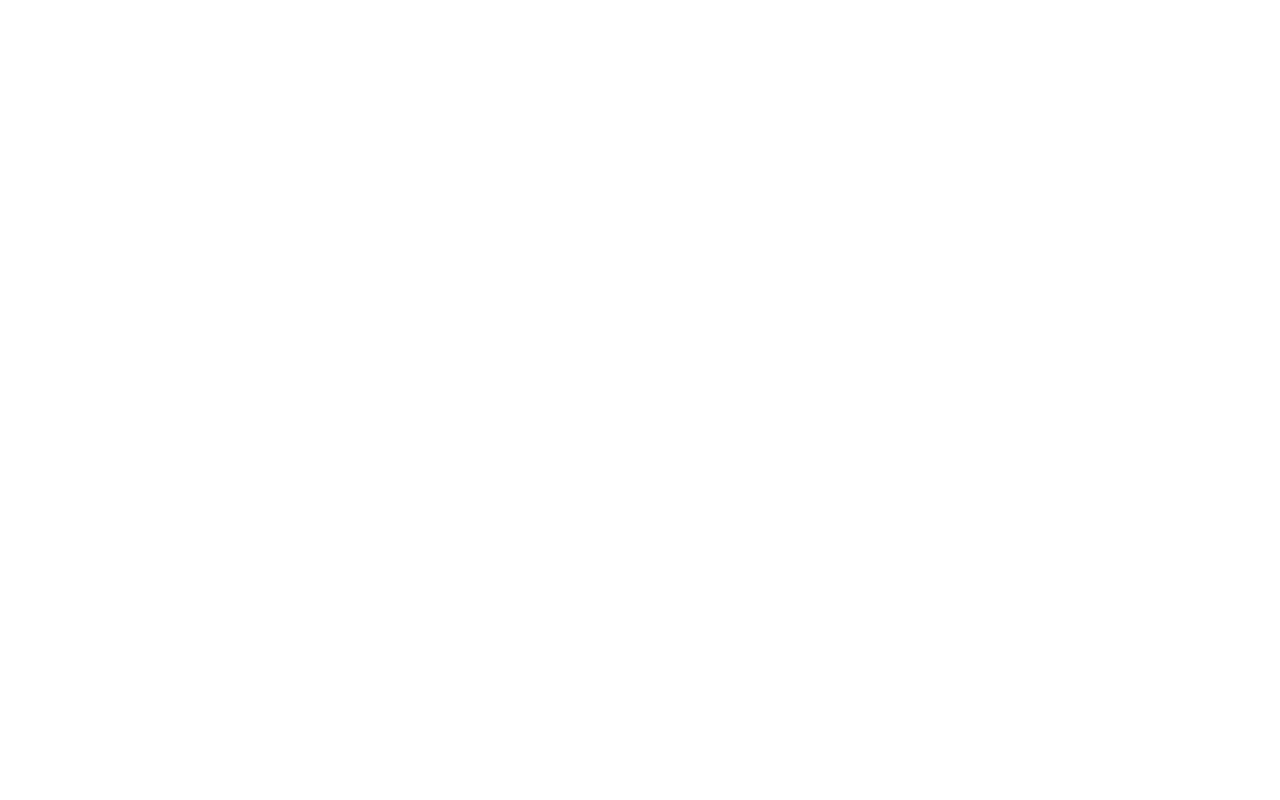
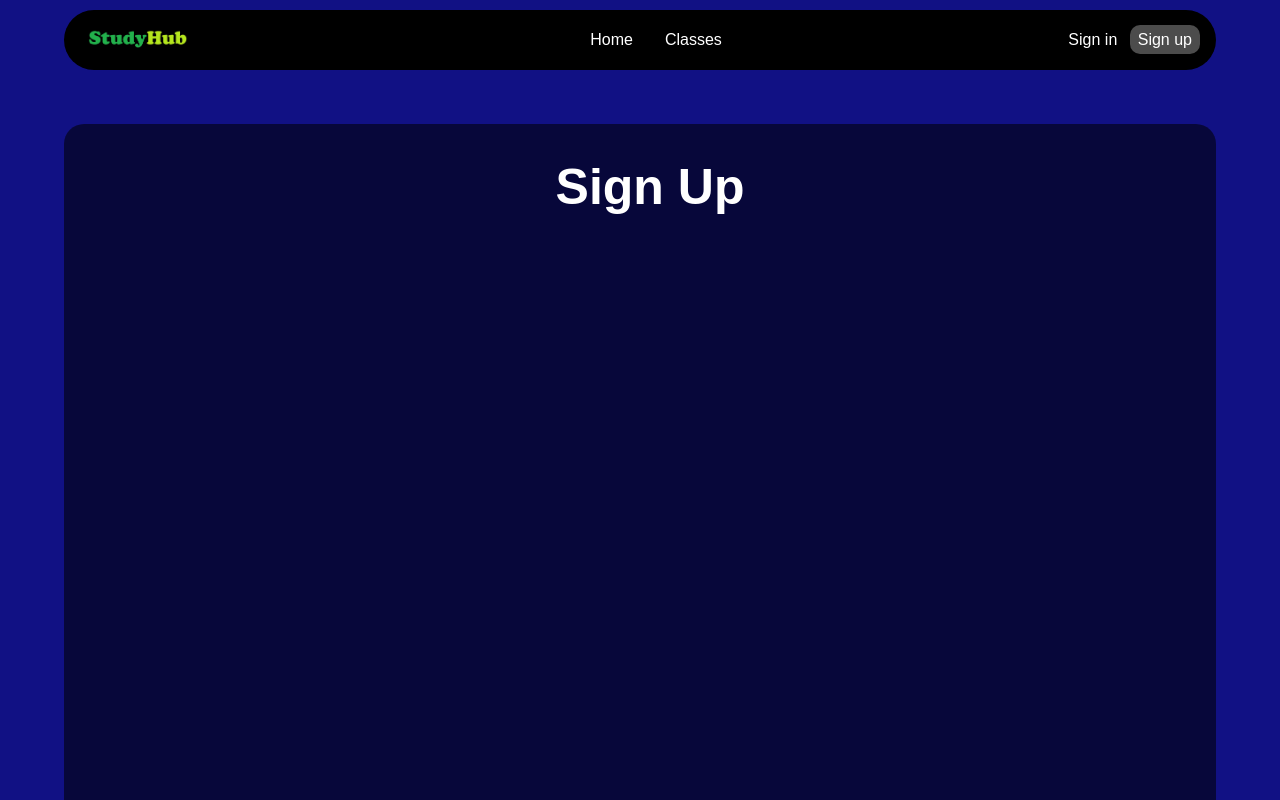
Before and after one commit to TheNooby28/StudyHub, a plain HTML site: page sc/signup.html in a window 1280 px wide. Shown: the top 800 px of the page. Drawn offline with Linux system fonts and the light colour scheme.

Commit message:
Started working on signup.html page

```diff
--- a/sc/style.css
+++ b/sc/default.css
@@ -53,51 +53,6 @@ body {
 #logoBtn:hover {
     cursor: pointer;
 }
-#title {
-    background-color: #0000008f;
-    color: white;
-    margin-top: 5%;
-    margin-left: 5%;
-    width: 90%;
-    height: 750px;
-    display: flex;
-    flex-direction: column;
-    justify-content: flex-end;
-    align-items: flex-start;
-    padding-bottom: 50px;
-    padding-left: 20px;
-    border-radius: 20px 20px 20px 20px;
-}
-#title h1 {
-    font-size: 71px;
-    margin: 0;
-    margin-bottom: 10px;
-}
-#title a {
-    text-decoration: none;
-    color: white;
-    background-color: #4c4c4c;
-    border-radius: 10px 10px 10px 10px;
-    border: none;
-    padding: 7px 14px;
-}
-#about {
-    background-color: #0000008f;
-    color: white;
-    margin-top: 5%;
-    margin-left: 5%;
-    width: 90%;
-    height: 750px;
-    display: flex;
-    flex-direction: column;
-    padding-left: 20px;
-    border-radius: 20px 20px 20px 20px;
-}
-#about p {
-    font-size: 1rem;
-    word-wrap: break-word;
-    max-width: 98%;
-}
 #footer {
     position: static;
     bottom: 0;
--- a/sc/index.html
+++ b/sc/index.html
@@ -2,7 +2,8 @@
 <html>
     <head>
         <title>StudyHub</title>
-        <link rel="stylesheet" href="style.css">
+        <link rel="stylesheet" href="default.css">
+        <link rel="stylesheet" href="index.css">
     </head>
     <body>
         <nav id="navbar">
--- /dev/null
+++ b/sc/signup.css
@@ -0,0 +1,17 @@
+#signUpBox {
+    background-color: #0000008f;
+    color: white;
+    margin-top: 5%;
+    margin-left: 5%;
+    width: 90%;
+    height: 1000px;
+    display: flex;
+    flex-direction: column;
+    align-items: flex-start;
+    padding-left: 20px;
+    border-radius: 20px 20px 20px 20px;
+}
+#signUpBox h1 {
+    font-size: 50px;
+    align-self: center;
+}
--- a/sc/signup.html
+++ b/sc/signup.html
@@ -0,0 +1,35 @@
+<!DOCTYPE html>
+<html>
+    <head>
+        <title>Sign Up</title>
+        <link rel="stylesheet" href="default.css">
+        <link rel="stylesheet" href="signup.css">
+    </head>
+    <body>
+        <nav id="navbar">
+            <div id="navleft">
+                <a href="index.html" style="background-color: transparent; border: none; text-decoration: none;"> <img src="images/shittylogo.png"  alt="Logo" style="width: 100px; height: fit-content;"/> </button>
+            </div>
+            <div id="navMiddle">
+                <a href="index.html">Home</a>
+                <a href="dashboard.html">Classes</a>
+            </div>
+            <div id="navRight">
+                <a href="signin.html" id="signInBtn">Sign in</a>
+                <a href="signup.html" id="signUpBtn">Sign up </a>
+                <button hidden> <img src="" alt="Profile"/> </button>
+            </div>
+        </nav>
+
+        <div id="signUpBox">
+            <h1>Sign Up</h1>
+            <form method="post" id="SignUpForm">
+
+            </form>
+        </div>
+
+        <div id="footer">
+            <p>&copy; 2026 StudyHub. All rights reserved.</p>
+        </div>
+    </body>
+</html>
--- a/server/server.js
+++ b/server/server.js
@@ -10,3 +10,5 @@ const PORT = process.env.PORT || 10000;
 
 app.use(cors());
 app.use(express.json());
+
+supabase.auth.getUser
```
Also changed, not shown: sc/index.css (added, +45 -0 lines).
